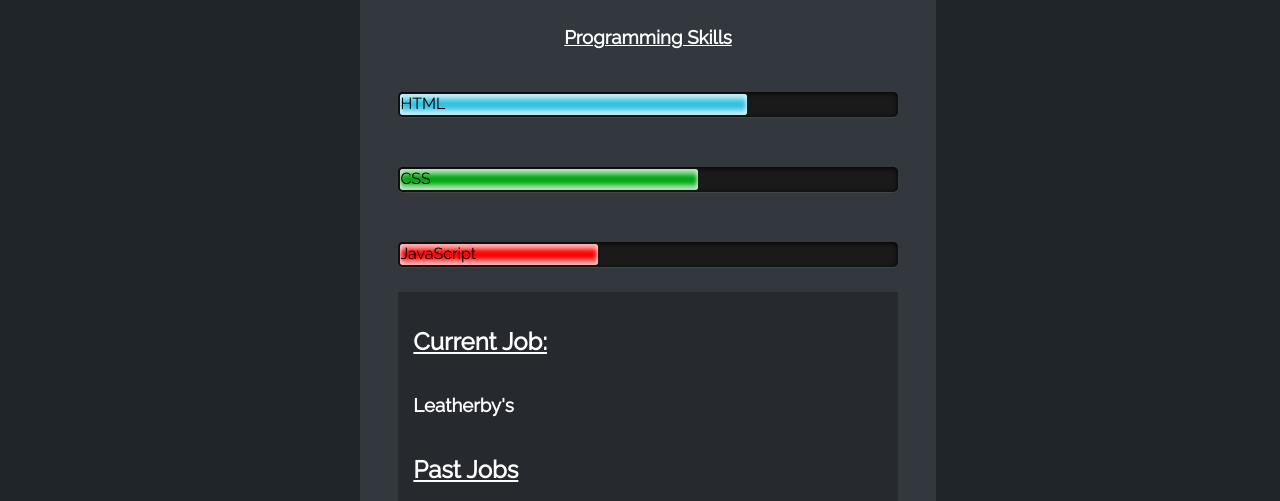
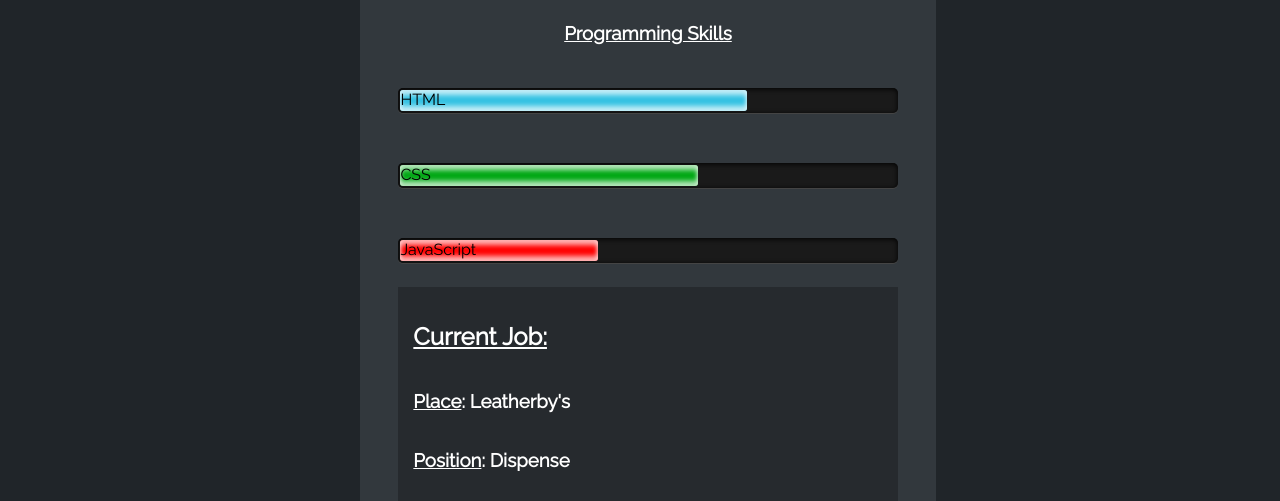
Before and after one commit to BradyMills02/JobResume, a plain HTML site: page resume.html in a window 1280 px wide. Shown: the part 254-755 px from the top of the page. Drawn offline with Linux system fonts and the light colour scheme; a script that the page names is missing.

Commit message:
jobupdate1

```diff
--- a/resume.html
+++ b/resume.html
@@ -28,7 +28,8 @@
                 <span style="width: 40%">JavaScript</span>
             </div>
                 <div class="card2">
-                    <h2><u>Current Job:</u></h2><h3>Leatherby's</h3>
+                    <h2><u>Current Job:</u></h2><h3><u>Place</u>: Leatherby's</h3>
+                    <h3><u>Position</u>: Dispense</h3>
                 <h2><u>Past Jobs</u></h2>
             <div class="card2">
                 <h3><u>Sweeper</u></h3>
```
